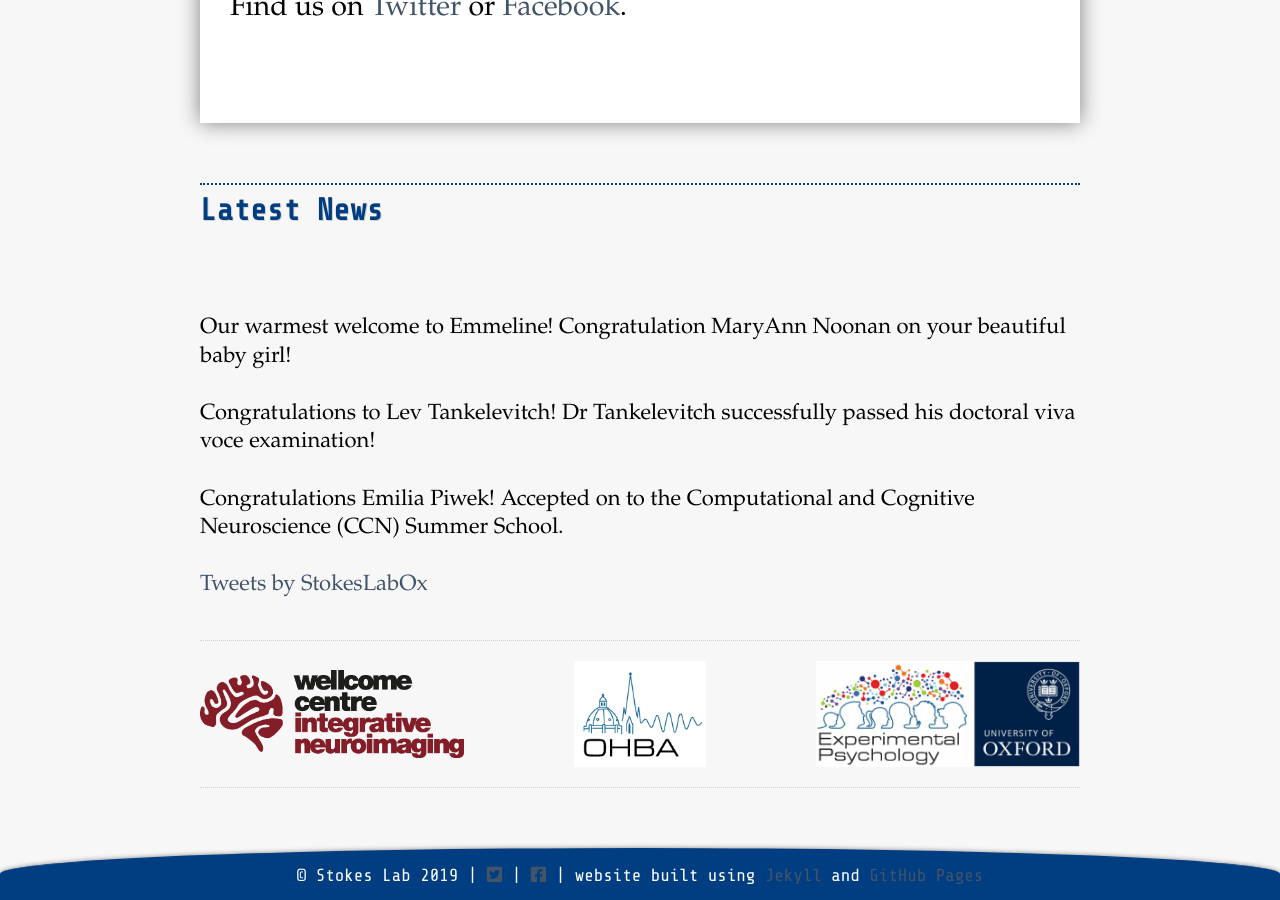
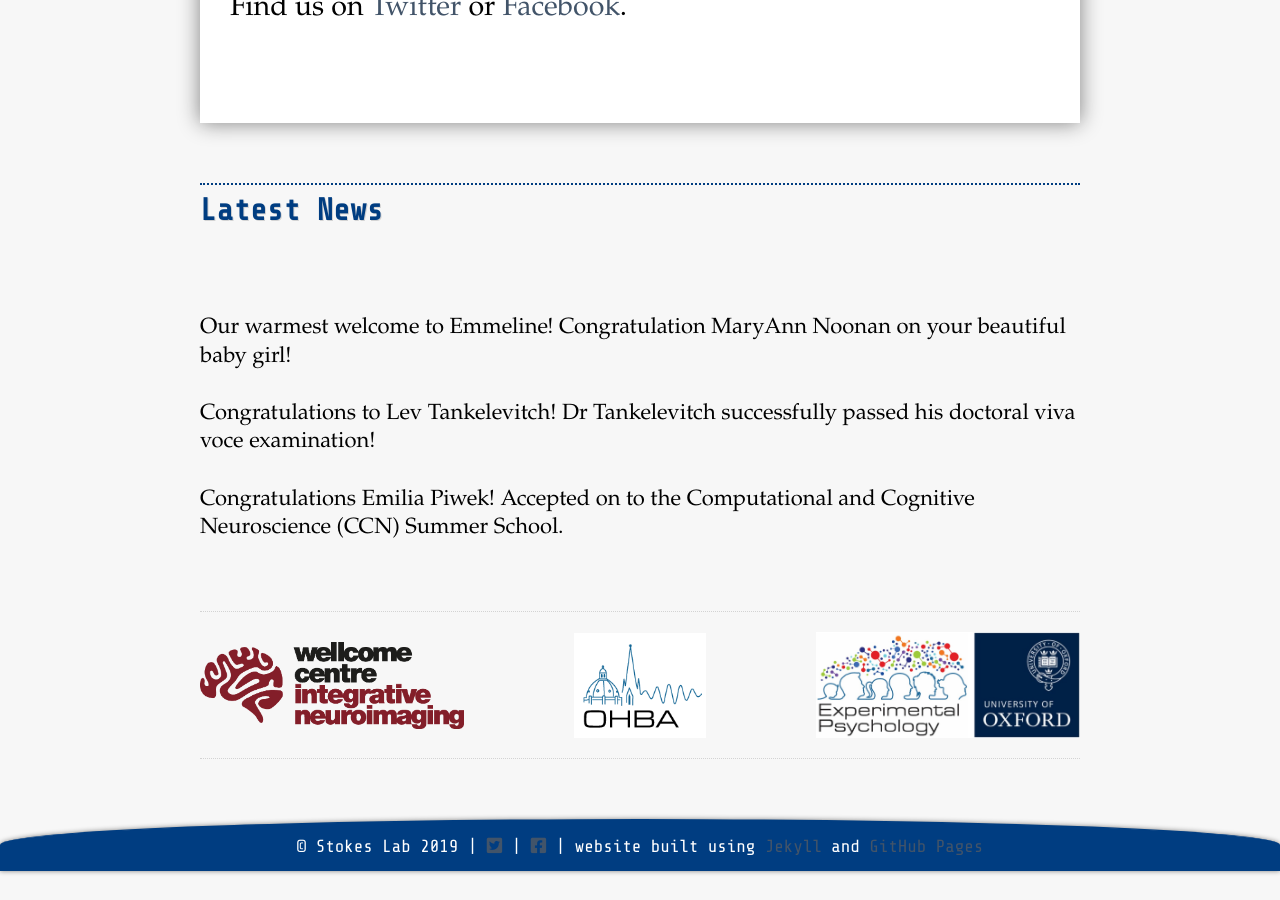
Before and after one commit to stokeslab/stokeslab.github.io, a Jekyll site: the page built from index.html, in a window 1280 px wide and 900 px high, scrolled down 1167 px. Built offline with Jekyll 4.4.1, drawn with Linux system fonts in a browser that asks for light colours; nearby versions of some CDN libraries; some web fonts are replaced; comment, search, counter and statistics services are not loaded.

Commit message:
Update index.html

```diff
--- a/index.html
+++ b/index.html
@@ -28,7 +28,7 @@
 {% for post in site.posts limit:1 %}
 
 <!-- <a href="{{ post.url | prepend: site.baseurl }}"><div class="post-title post-title-link">{{ post.title }}</div></a> -->
- <a class="twitter-timeline" href="https://twitter.com/StokesLabOx?ref_src=twsrc%5Etfw">Tweets by StokesLabOx</a> <script async src="https://platform.twitter.com/widgets.js" charset="utf-8"></script>
+ <!--  <a class="twitter-timeline" href="https://twitter.com/StokesLabOx?ref_src=twsrc%5Etfw">Tweets by StokesLabOx</a> <script async src="https://platform.twitter.com/widgets.js" charset="utf-8"></script> -->
 	<!--
         <div class="post-date">{{ post.date | date: "%-d %B, %Y" }}</div>
 
```
